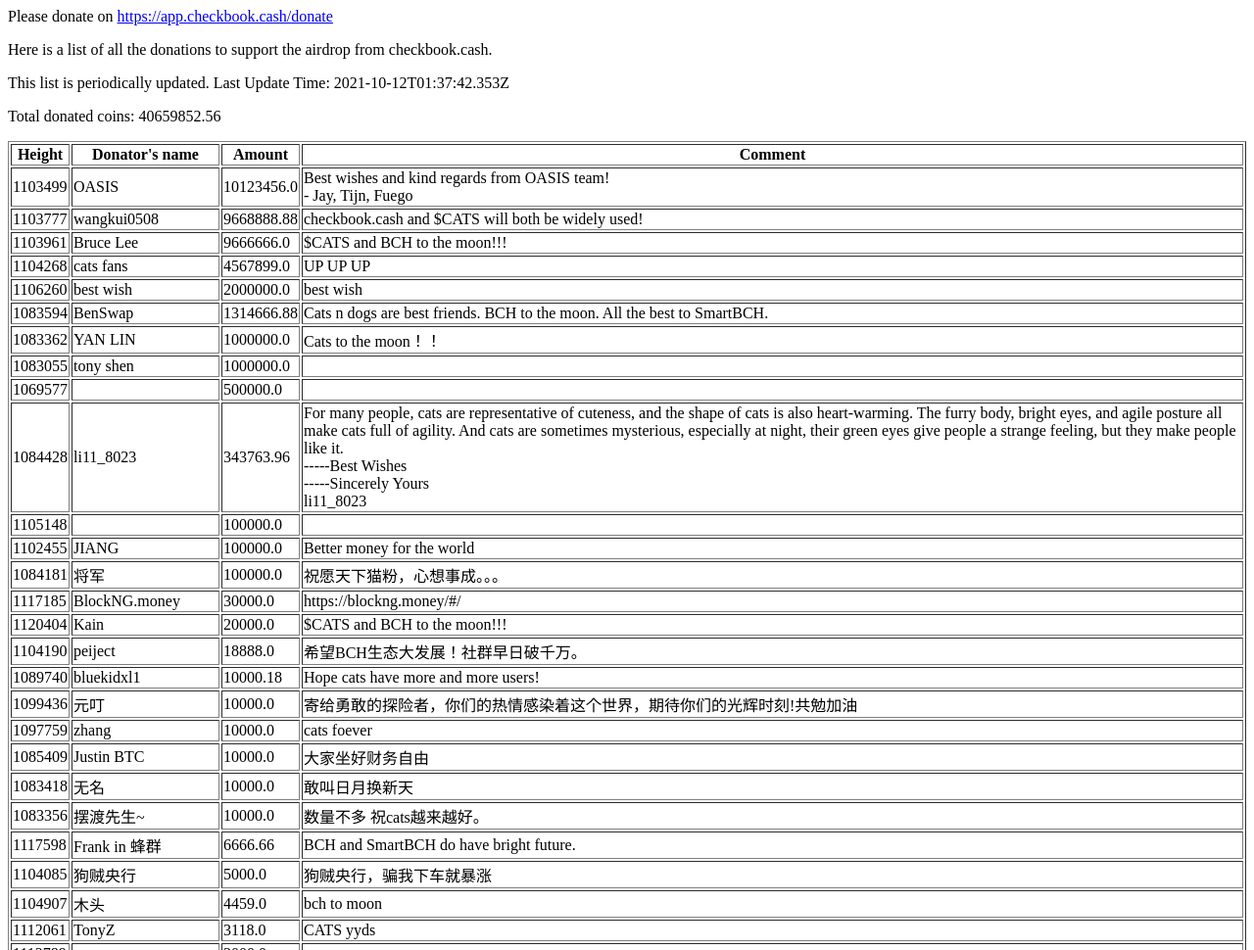
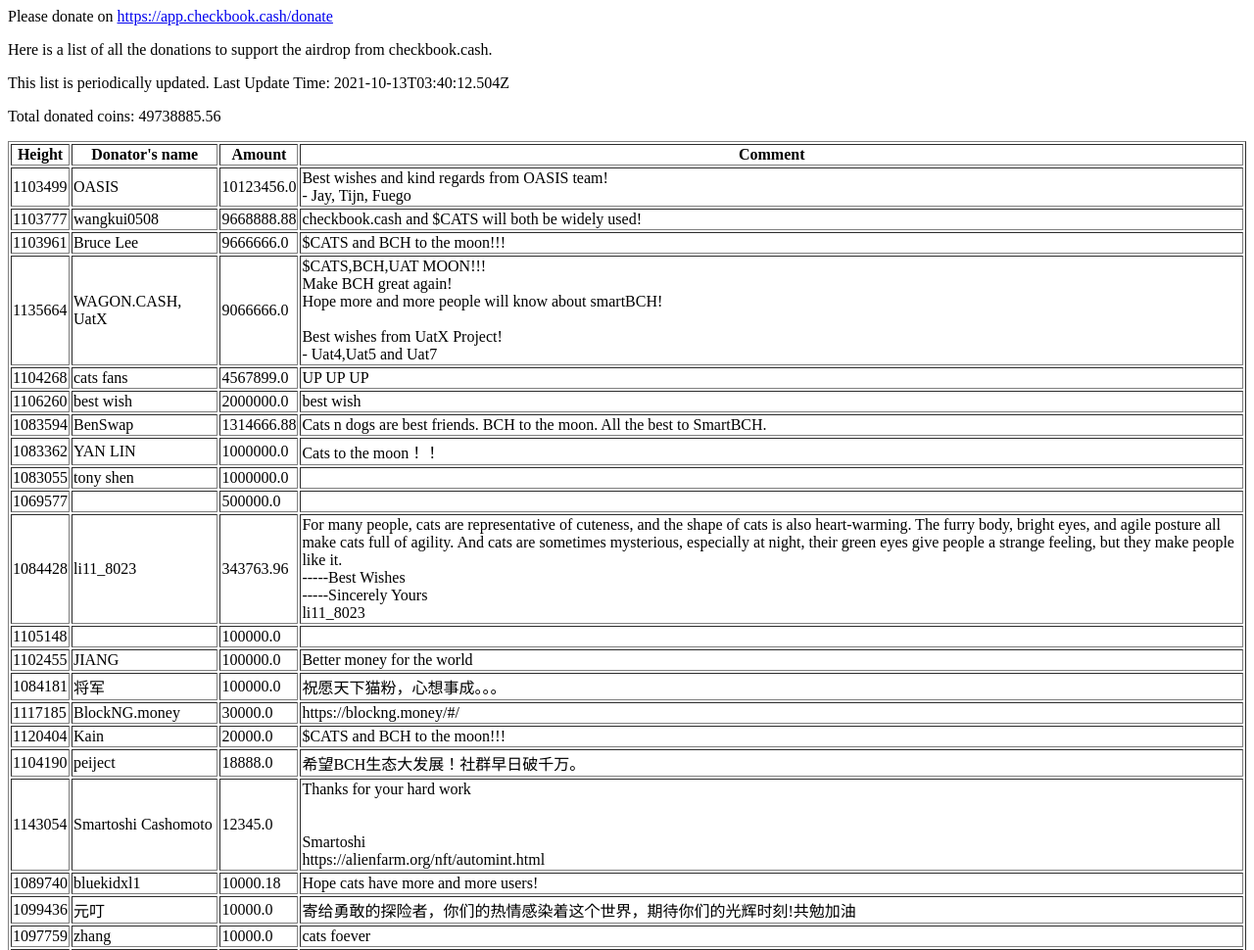
Before and after one commit to chequenetwork/chequenetwork.github.io, a plain HTML site: page donations.html in a window 1280 px wide. Shown: the top 970 px of the page at 98% size. Drawn offline with Linux system fonts and the light colour scheme.

Commit message:
Update donations.html

```diff
--- a/donations.html
+++ b/donations.html
@@ -1,8 +1,8 @@
 <html><body>
 <p>Please donate on <a href="https://app.checkbook.cash/donate">https://app.checkbook.cash/donate</a>
 <p>Here is a list of all the donations to support the airdrop from checkbook.cash.</p>
-<p>This list is periodically updated. Last Update Time:&nbsp;2021-10-12T01:37:42.353Z</p>
-<p>Total donated coins: 40659852.56</p>
+<p>This list is periodically updated. Last Update Time:&nbsp;2021-10-13T03:40:12.504Z</p>
+<p>Total donated coins: 49738885.56</p>
 <table border=1>
 <tr><th>Height</th><th>Donator's name</th><th>Amount</th><th>Comment</th></tr>
 <tr><td>1103499</td>
@@ -18,6 +18,16 @@
 <td>Bruce Lee</td>
 <td>9666666.0</td>
 <td><span style="white-space: pre-line">$CATS and BCH to the moon!!!</span></td></tr>
+<tr><td>1135664</td>
+<td>WAGON.CASH, UatX</td>
+<td>9066666.0</td>
+<td><span style="white-space: pre-line">$CATS,BCH,UAT MOON!!!
+Make BCH great again!
+Hope more and more people will know about smartBCH!
+
+Best wishes from UatX Project!
+- Uat4,Uat5 and Uat7
+</span></td></tr>
 <tr><td>1104268</td>
 <td>cats fans</td>
 <td>4567899.0</td>
@@ -73,6 +83,14 @@
 <td>peiject</td>
 <td>18888.0</td>
 <td><span style="white-space: pre-line">希望BCH生态大发展！社群早日破千万。</span></td></tr>
+<tr><td>1143054</td>
+<td>Smartoshi Cashomoto</td>
+<td>12345.0</td>
+<td><span style="white-space: pre-line">Thanks for your hard work
+
+
+Smartoshi
+https://alienfarm.org/nft/automint.html</span></td></tr>
 <tr><td>1089740</td>
 <td>bluekidxl1</td>
 <td>10000.18</td>
@@ -230,6 +248,10 @@ Wish BCH to the Moon and smartBCH community will getting stronger.</span></td></
 <td>fjh</td>
 <td>66.0</td>
 <td><span style="white-space: pre-line">Good Luck, bro.</span></td></tr>
+<tr><td>1129395</td>
+<td>kk666</td>
+<td>22.0</td>
+<td><span style="white-space: pre-line">cat快点起飞！</span></td></tr>
 <tr><td>1067051</td>
 <td>Alice</td>
 <td>11.0</td>
```
